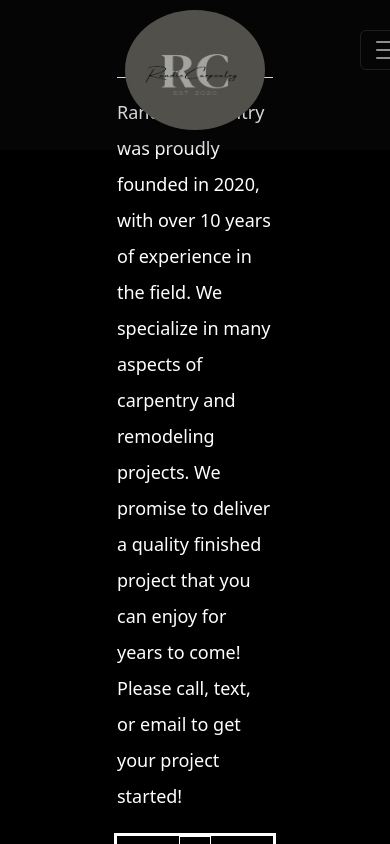
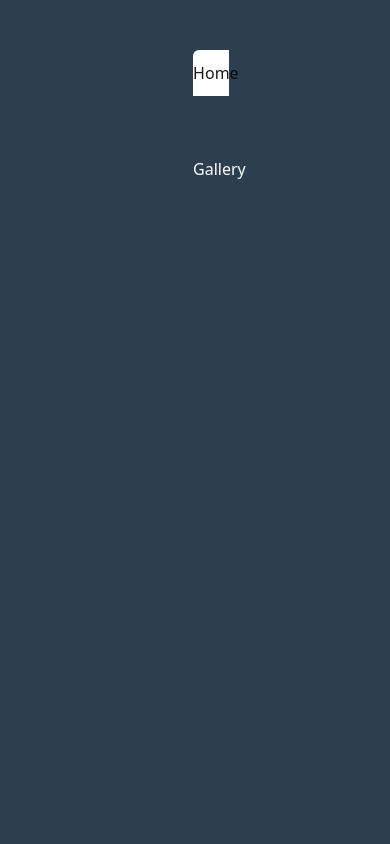
Before and after one commit to jeffbenak/Randle-Renovations, a React (Vite) app: page / in a window 390 px wide. Shown: the top 844 px of the page. Built offline with nearby package versions, Linux system fonts and the light colour scheme; a web font is replaced by a local one.

Commit message:
Added a transition property to the navbar toggler when you click it, and also fixed some issues with where the nav links were popping up after clicking the navbar toggler button

```diff
--- a/src/components/css/media.css
+++ b/src/components/css/media.css
@@ -27,14 +27,55 @@
 }
 
 @media screen and (max-width: 991px) {
+    /* .nav-items {
+        position: fixed;
+        display: block;
+        margin-top: 5%;
+        width: 100%;
+        height: 100vh;
+        background-color: rgb(19, 18, 18);
+        top: 105px;
+        left: -100%;
+        text-align: center;
+        transition: all .5s;
+    } */
+
+    .navbar-collapse {
+        position: fixed;
+        width: 100%;
+        height: 100vh;
+        background: #2c3e50;
+        top: 0px;
+        left: -100%;
+        text-align: center;
+        transition: left .4s ease-in-out;
+      }
+
+      nav ul li{
+        display: block;
+        margin: 50px 0;
+        line-height: 30px;
+      }
+      .collapse {
+        left: 0;
+      }
+      .show {
+        left: 0;
+      }
+    .nav-link {
+        width: 10%;
+        margin-left: auto;
+        margin-right: auto;
+        line-height: 30px;
+    }
     .nav-items {
-        margin-top: 5%;
+        display: block;
     }
     .navbar-toggler.collapsed {
         margin-top: 6%;
     }
-    .navbar-toggler.collapsing {
-        padding: 20%;
+    .navbar-toggler {
+        margin-top: 6%;
     }
 }
 
--- a/src/components/css/style.css
+++ b/src/components/css/style.css
@@ -14,6 +14,7 @@ a {
 
 ul {
   list-style-type: none;
+  width: 100%;
 }
 
 .App {
@@ -56,6 +57,13 @@ hr {
   margin-left: 95%;
 }
 
+.scrolled {
+  touch-action: none;
+  overflow: hidden;
+  position: fixed;
+  max-width: 100vw;
+}
+
 .nav-tabs {
   --bs-nav-tabs-border-width: 0;
   border-bottom: none !important;
@@ -69,12 +77,12 @@ hr {
     color: white;
 }
 
+.nav-link:hover {
+  color: #a1a1a1;
+}
+
 #header > a {
     color: white;
-}
-
-#header > a:hover {
-    color: rgb(214, 175, 175);
 }
 
 #logo {
--- a/src/components/pages/Header.jsx
+++ b/src/components/pages/Header.jsx
@@ -1,4 +1,4 @@
-import React from "react";
+import React, { useEffect, useRef, useState } from "react";
 import Logo from "../logo/logo.jpg";
 import { Container, NavItem } from 'react-bootstrap';
 import { Nav } from 'react-bootstrap';
@@ -6,10 +6,27 @@ import { Navbar } from 'react-bootstrap';
 
 export default function Header({ currentPage, handlePageChange }) {
 
+    const [show, setShow] = useState(false);
+
     window.onscroll = function() {
         scroll();
-        animate();
+        // animate();
     };
+
+    function registerClick() {
+        if (registerClick) {
+            console.log('success');
+            document.querySelector(".show").style.left = "-100%";
+        }
+    };
+
+    function showNavigation() {
+        if (showNavigation) {
+            document.querySelector(".show").style.left = "0";
+            document.querySelector(".collapsing").style.height = "100vh";
+            document.getElementById("popout").className = "scrolled";
+        }
+    }
 
     function scroll() {
         if (document.body.scrollTop > 20 || document.documentElement.scrollTop > 20) {
@@ -42,10 +59,6 @@ export default function Header({ currentPage, handlePageChange }) {
 
             <Navbar expand="lg" className="navbar-light">
 
-
-
-
-
             <Container className="navbar-container">
 
                 <Nav variant="tabs" className="nav-tabs .d-lg-flex">
@@ -53,20 +66,24 @@ export default function Header({ currentPage, handlePageChange }) {
 
 
 
+                <Navbar.Collapse className="show" id="popout">
 
-            {/*
-            <ul className="nav nav-tabs">
+            <ul>
 
-                <li className="nav-item"> */}
+            <div className="nav-items">
 
-                <Navbar.Collapse>
+                <li>
 
-                <div className="nav-items">
+
+
+
 
                 <NavItem>
 
 
-            <a href="#home" onClick={() => handlePageChange("Home")}
+            <a href="#home" onClick={() =>
+            {registerClick();
+            handlePageChange("Home");}}
             className={currentPage === "Home" ? "nav-link nav-tabs active" : "nav-link nav-tabs"}>
 
             Home
@@ -74,17 +91,17 @@ export default function Header({ currentPage, handlePageChange }) {
 
             </NavItem>
 
-            {/* </li>
+             </li>
 
-             <li className="nav-item">  */}
+             <li>
 
 
 
 
 
-            {/* </li>
+             </li>
 
-            <li className="nav-item"> */}
+            <li>
 
             <NavItem>
 
@@ -92,7 +109,9 @@ export default function Header({ currentPage, handlePageChange }) {
                 <a
 
             href="#gallery"
-            onClick={() => handlePageChange("Gallery")}
+            onClick={() =>
+            {registerClick();
+            handlePageChange("Gallery");}}
             className={currentPage === "Gallery" ? "nav-link active" : "nav-link"}
             >
             Gallery
@@ -101,11 +120,15 @@ export default function Header({ currentPage, handlePageChange }) {
 
                 </NavItem>
 
-                {/* </li>
-
-                </ul> */}
+                </li>
 
                 </div>
+
+
+
+                </ul>
+
+
 
                 </Navbar.Collapse>
 
@@ -114,10 +137,10 @@ export default function Header({ currentPage, handlePageChange }) {
 
 
 
-        <div className="hidden-lg navbar-dark pull-left">
+        <div className="toggler hidden-lg navbar-dark pull-left">
 
 
-        <Navbar.Toggle />
+        <Navbar.Toggle onClick={showNavigation}/>
 
 
         </div>
```
